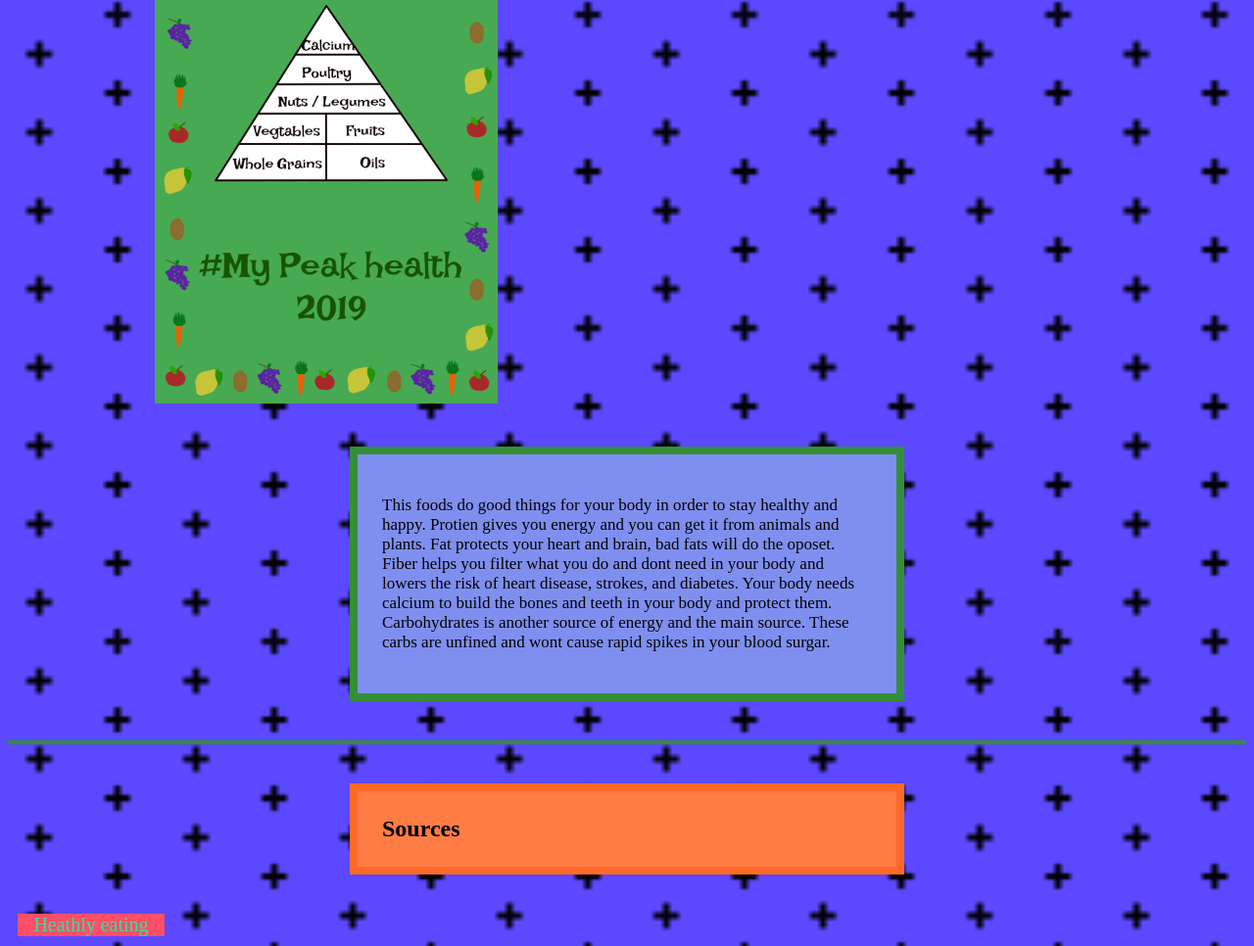
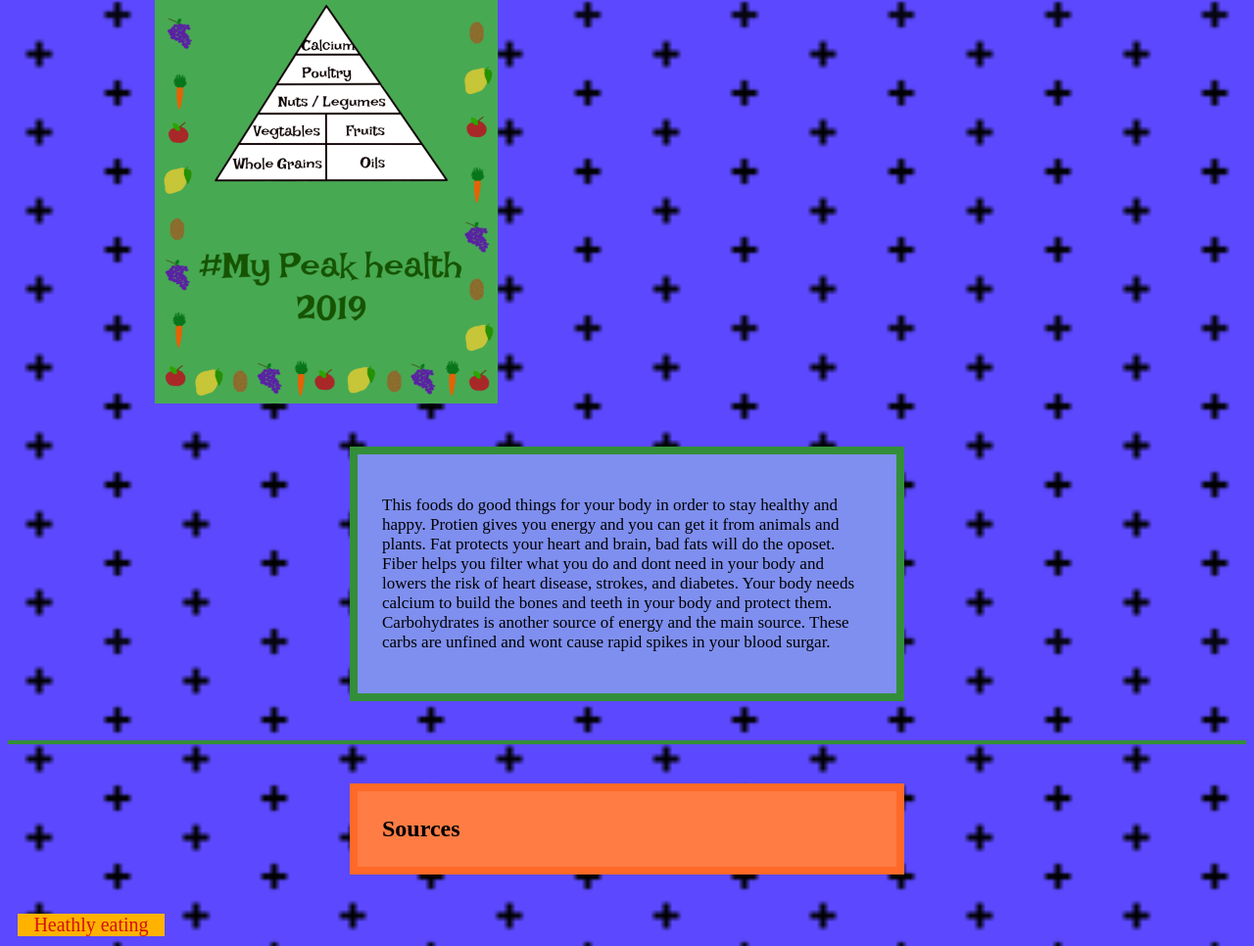
Before and after one commit to Samanthasweet/website, a plain HTML site: page heathlyfoods.html in a window 1280 px wide. Shown: the part 625-1591 px from the top of the page at 98% size. Drawn offline with Linux system fonts and the light colour scheme.

Commit message:
xyfkxktu

```diff
--- a/heathlyfoods.html
+++ b/heathlyfoods.html
@@ -57,10 +57,10 @@ margin:0;
 padding:0;
  }
  a{
-   color:#39dd9c;
+   color:#D31010;
    text-decoration:none;
    display:block;
-   background:#ff4f68;
+   background:#FFB200;
    width:150px;
    height:30px:
    padding:20px;
@@ -70,8 +70,8 @@ padding:0;
    text-align:center;
    font-size:20px;}
 a:hover{
-  background:#39dd9c;
-  color:#ff4f86;
+  background:#D31010;
+  color:#FFB200;
   border-radius:;
   display:;
   box-shadow:;
```
